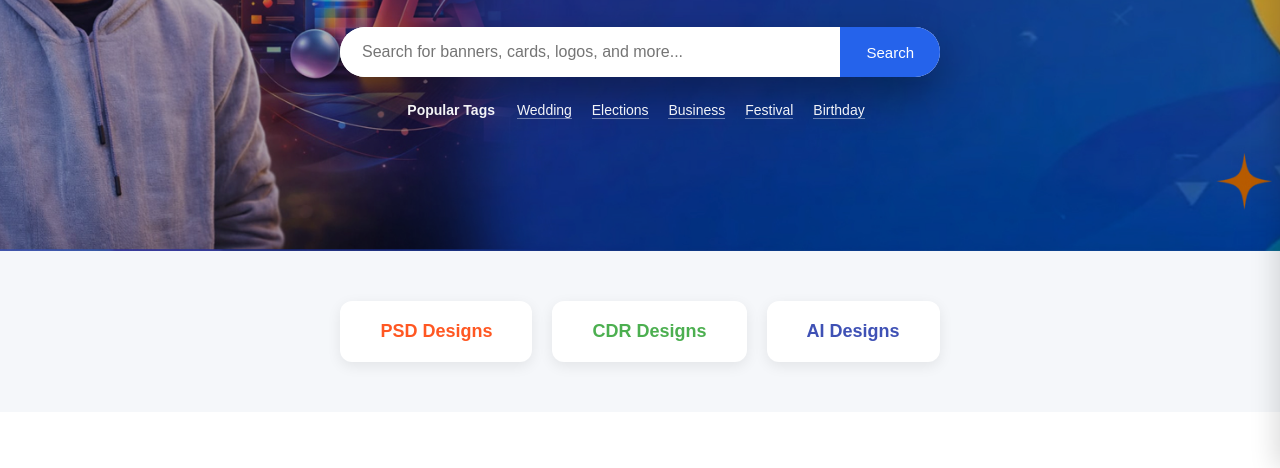
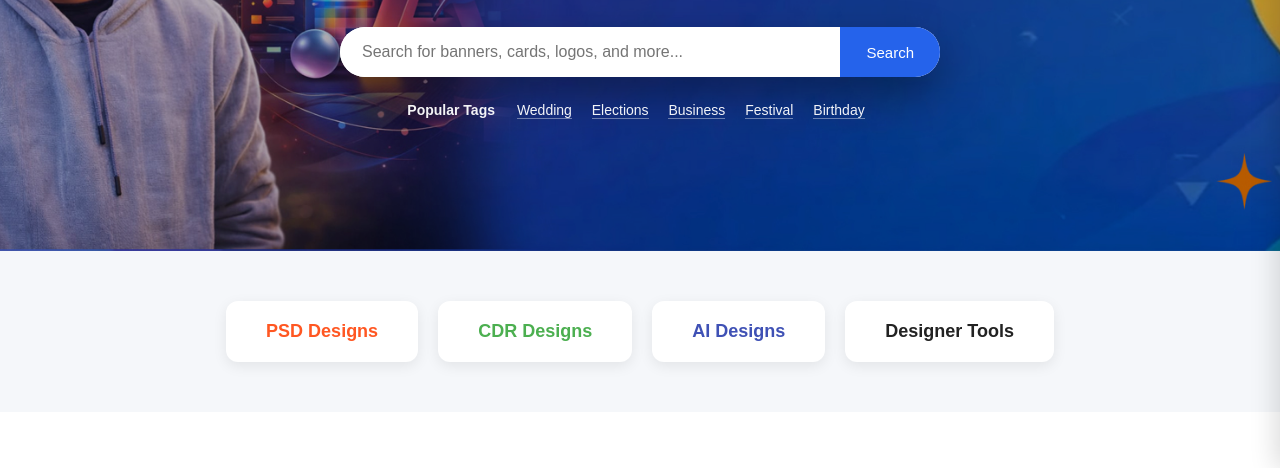
Before and after one commit to singhanandmdp/ajartivo.in, a plain HTML site: page index.html in a window 1280 px wide. Shown: the part 332-800 px from the top of the page. Drawn offline with Linux system fonts and the light colour scheme.

Commit message:
Update index.html

```diff
--- a/index.html
+++ b/index.html
@@ -78,6 +78,7 @@
     <div class="category-card psd" data-category="PSD">PSD Designs</div>
     <div class="category-card cdr" data-category="CDR">CDR Designs</div>
     <div class="category-card ai" data-category="AI">AI Designs</div>
+    <div class="category-card Tools" data-category="Tools">Designer Tools</div>
 </section>
 
 <!-- ================= TRENDING DESIGNS ================= -->
```
